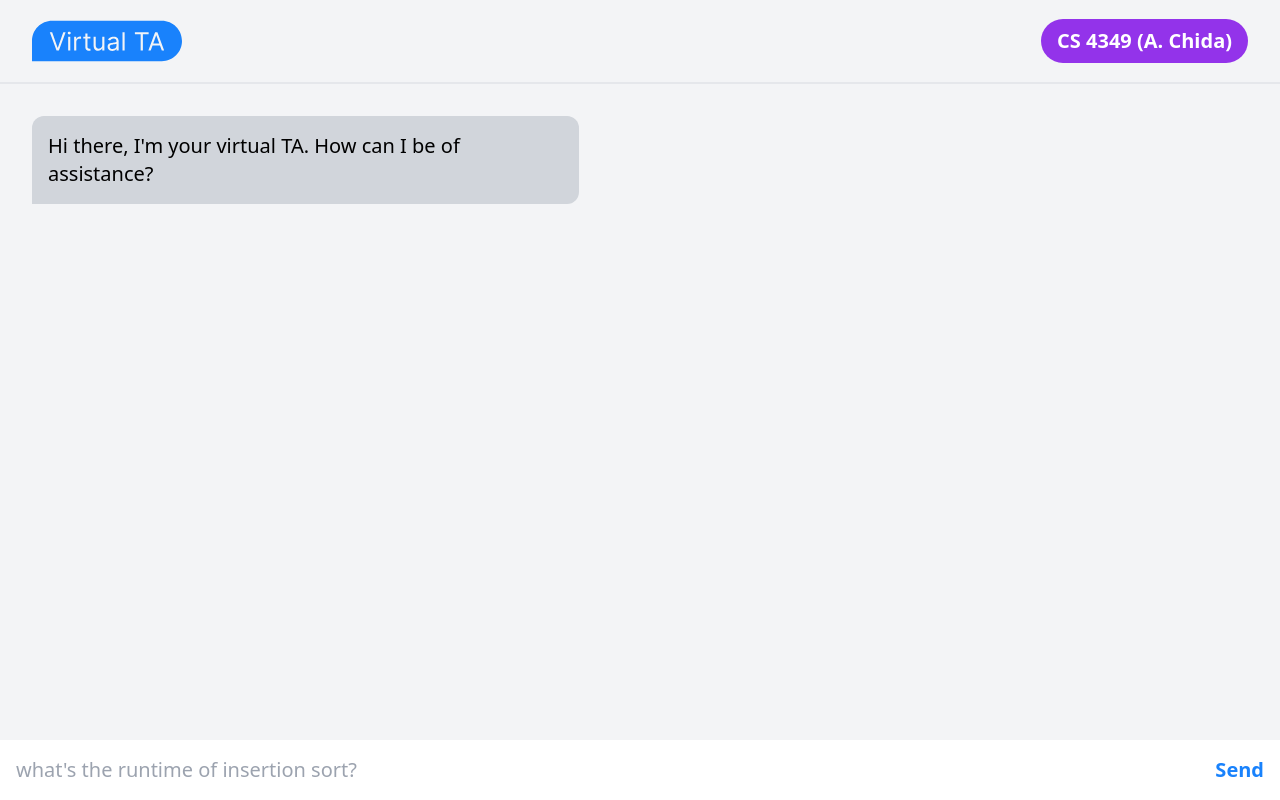
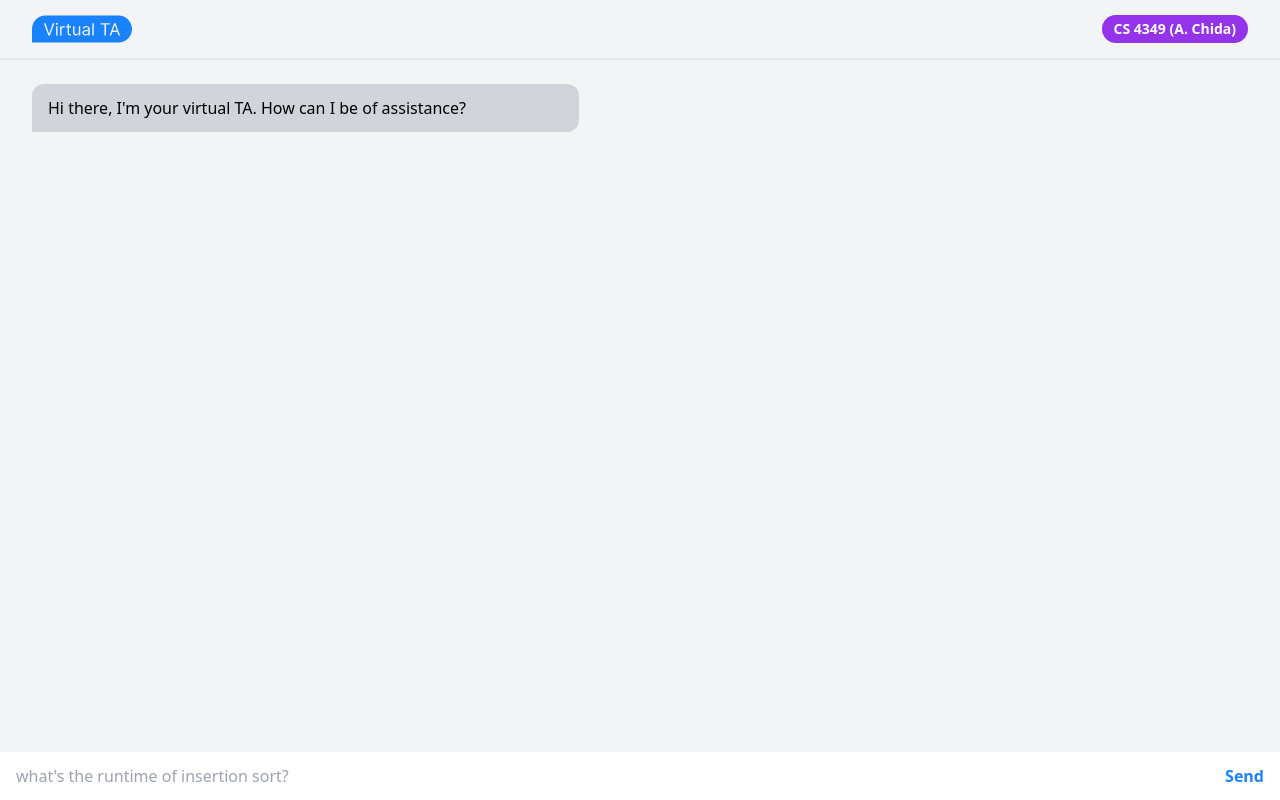
Before and after one commit to adityarathod/virtual-ta, a Next.js app in the folder student-client/: page / in a window 1280 px wide. Built offline with nearby package versions, Linux system fonts and the light colour scheme.

Commit message:
hotfix: scaling issue

```diff
--- a/student-client/components/message-box.tsx
+++ b/student-client/components/message-box.tsx
@@ -20,7 +20,7 @@ export default function MessageBox({ onSend }: MessageBoxProps) {
       >
         <input
           type="text"
-          className="bg-white p-4 w-full text-xl outline-none"
+          className="bg-white px-4 py-3 w-full text-md outline-none"
           placeholder="what's the runtime of insertion sort?"
           value={msg}
           onChange={(e) => setMsg(e.target.value)}
@@ -29,7 +29,7 @@ export default function MessageBox({ onSend }: MessageBoxProps) {
           <input
             type="submit"
             value="Send"
-            className="font-bold text-xl"
+            className="font-bold text-md"
             style={{ color: "#1982FC" }}
           />
         </div>
--- a/student-client/components/message-view.tsx
+++ b/student-client/components/message-view.tsx
@@ -38,9 +38,9 @@ function ChatMessage({ message }: ChatMessageProps) {
     >
       <div
         className={classNames(
-          "p-4",
-          "my-4",
-          "text-xl",
+          "py-3 px-4",
+          "my-2",
+          "text-md",
           "w-full md:w-[60%] xl:w-[45%]",
           fromUser ? "bg-userHighlight" : "bg-gray-300",
           fromUser ? "text-white" : "text-black",
--- a/student-client/components/navbar.tsx
+++ b/student-client/components/navbar.tsx
@@ -3,18 +3,18 @@ import Image from "next/image";
 
 export default function Navbar() {
   return (
-    <nav className="w-full flex flex-row items-center py-4 px-8 border-b-[2px]">
+    <nav className="w-full flex flex-row items-center py-1 px-8 border-b-[2px]">
       <Link href="/">
         <Image
           src="/logo.svg"
           alt="Virtual TA Logo"
-          width={150}
+          width={100}
           height={50}
           className="cursor-pointer"
         />
       </Link>
       <div className="flex-1"></div>
-      <div className="ml-6 text-xl font-semibold py-2 px-4 rounded-full bg-purple-600 text-white">
+      <div className="ml-6 text-sm font-semibold py-1 px-3 rounded-full bg-purple-600 text-white">
         CS 4349 (A. Chida)
       </div>
     </nav>
--- a/student-client/pages/index.tsx
+++ b/student-client/pages/index.tsx
@@ -1,6 +1,5 @@
 import { useState } from "react";
 import Head from "next/head";
-import classNames from "classnames";
 import MessageBox from "../components/message-box";
 import Navbar from "../components/navbar";
 
@@ -24,7 +23,7 @@ export default function Home() {
         fromUser: true,
       },
       {
-        text: "skill issue",
+        text: "I'm not connected to a backend yet so I'm useless :(",
         fromUser: false,
       },
     ]);
```
